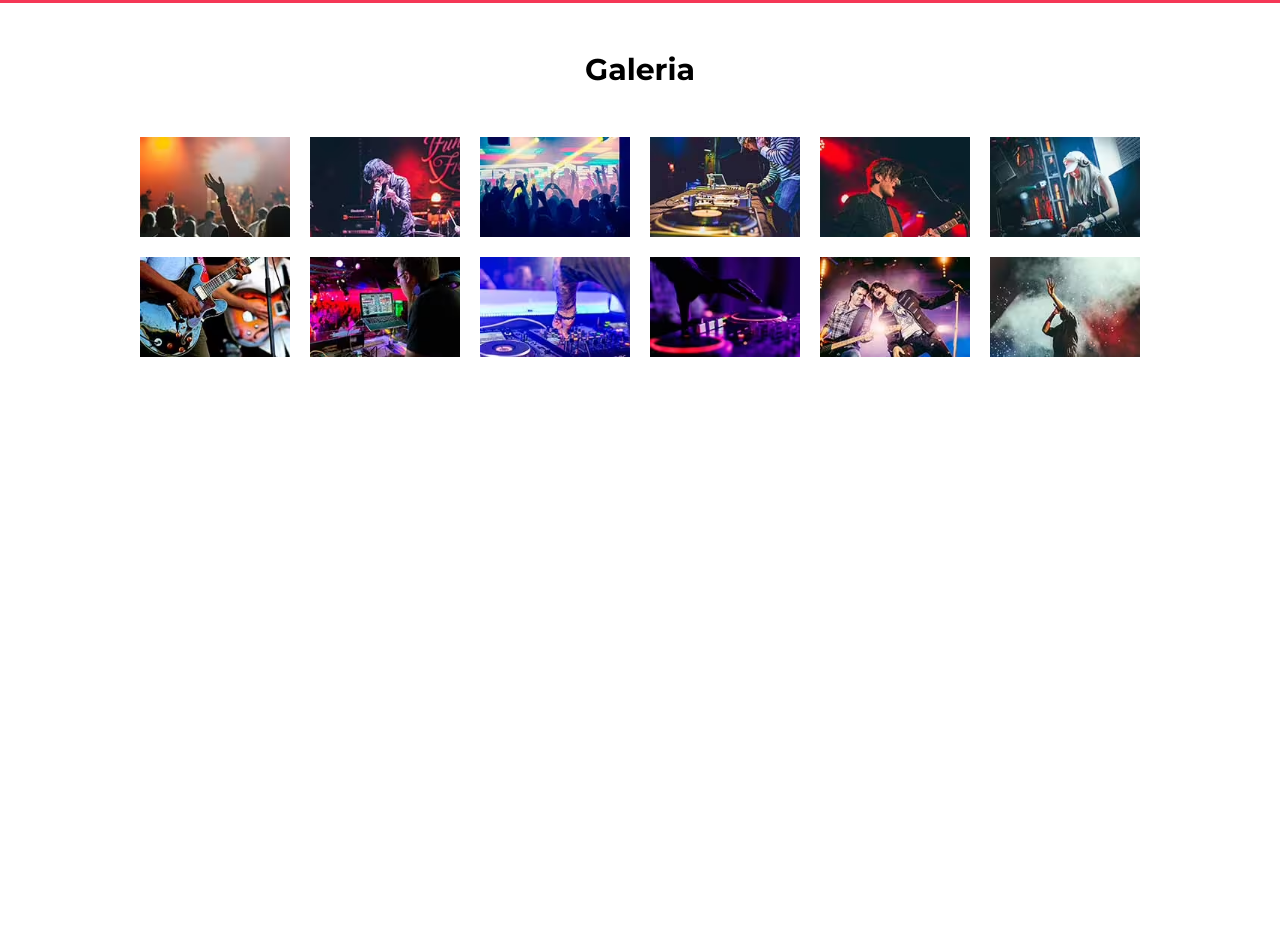
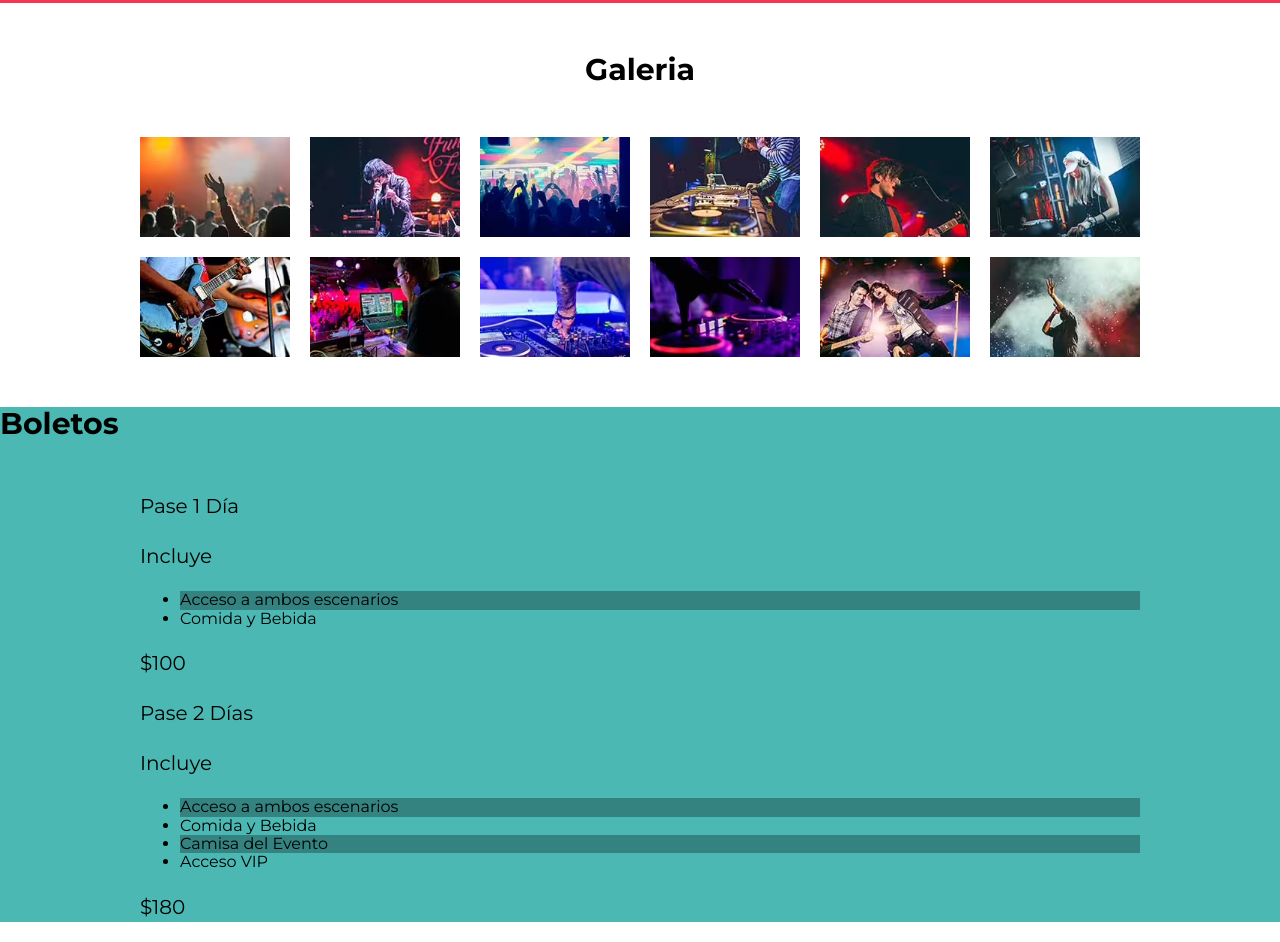
Before and after one commit to AnderDaZu/05-fastival-musica, a website: page index.html in a window 1280 px wide. Shown: the part 2775-3717 px from the top of the page. Before the commit the page ends 3182 px from the top, so only its background shows below. Drawn offline with Linux system fonts and the light colour scheme.

Commit message:
Creando sección de boletos en HTML

```diff
--- a/index.html
+++ b/index.html
@@ -177,6 +177,49 @@
         </ul>
     </section>
 
+    <section class="boletos bg-verde">
+        <h3>Boletos</h3>
+
+        <div class="contenedor contendeor-boletos">
+            <div class="basico base">
+                <p>Pase 1 Día</p>
+                <header class="pase-header">
+                    <p>Incluye</p>
+                </header>
+
+                <div class="pase-body">
+                    <ul>
+                        <li>Acceso a ambos escenarios</li>
+                        <li>Comida y Bebida</li>
+                    </ul>
+                </div>
+
+                <footer class="pase-footer">
+                    <p>$100</p>
+                </footer>
+            </div>
+            <div class="premium base">
+                <p>Pase 2 Días</p>
+                <header class="pase-header">
+                    <p>Incluye</p>
+                </header>
+
+                <div class="pase-body">
+                    <ul>
+                        <li>Acceso a ambos escenarios</li>
+                        <li>Comida y Bebida</li>
+                        <li>Camisa del Evento</li>
+                        <li>Acceso VIP</li>
+                    </ul>
+                </div>
+
+                <footer class="pase-footer">
+                    <p>$180</p>
+                </footer>
+            </div>
+        </div>
+    </section>
+
     <script src="build/js/app.js"></script>
 
 </body>
```
